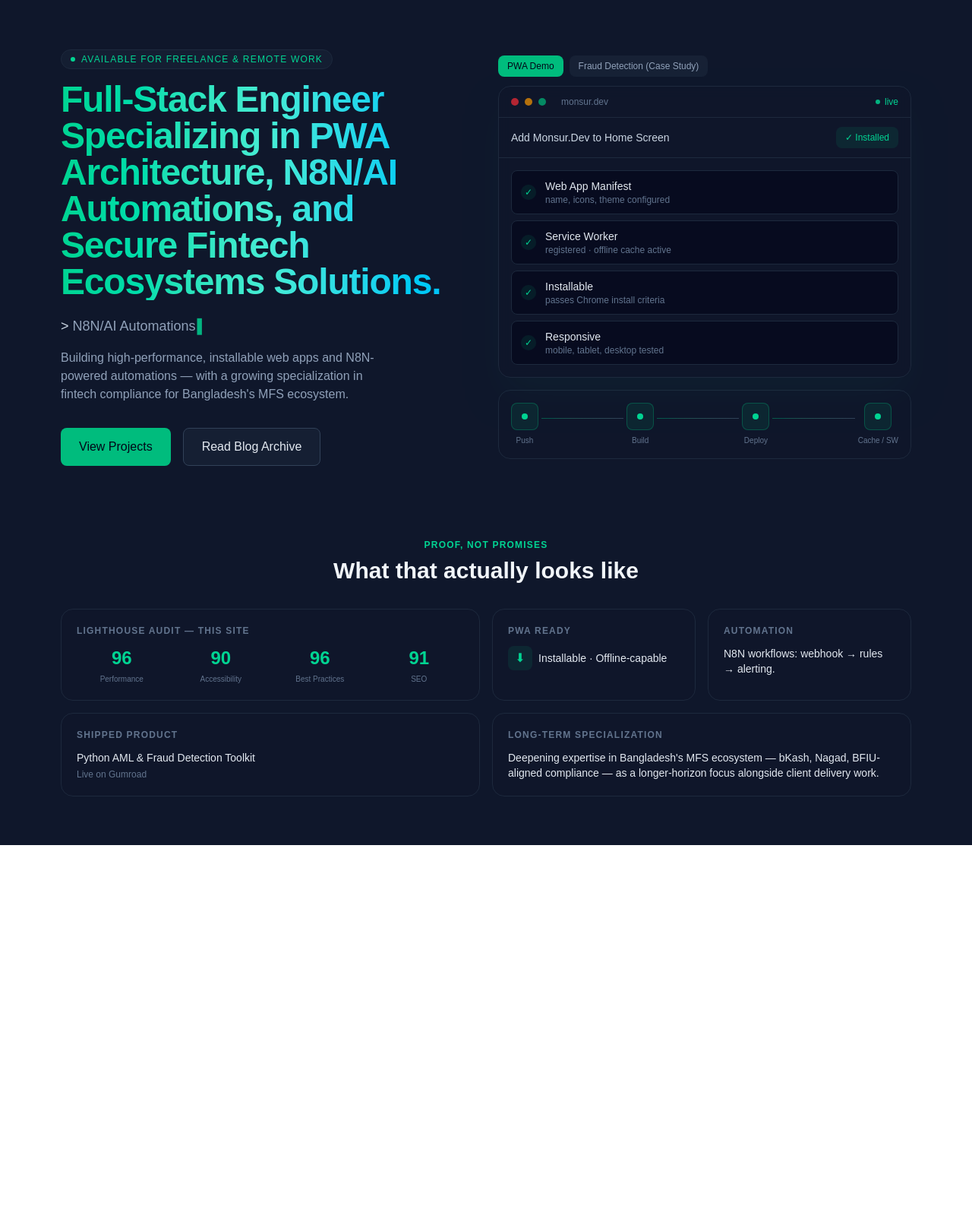
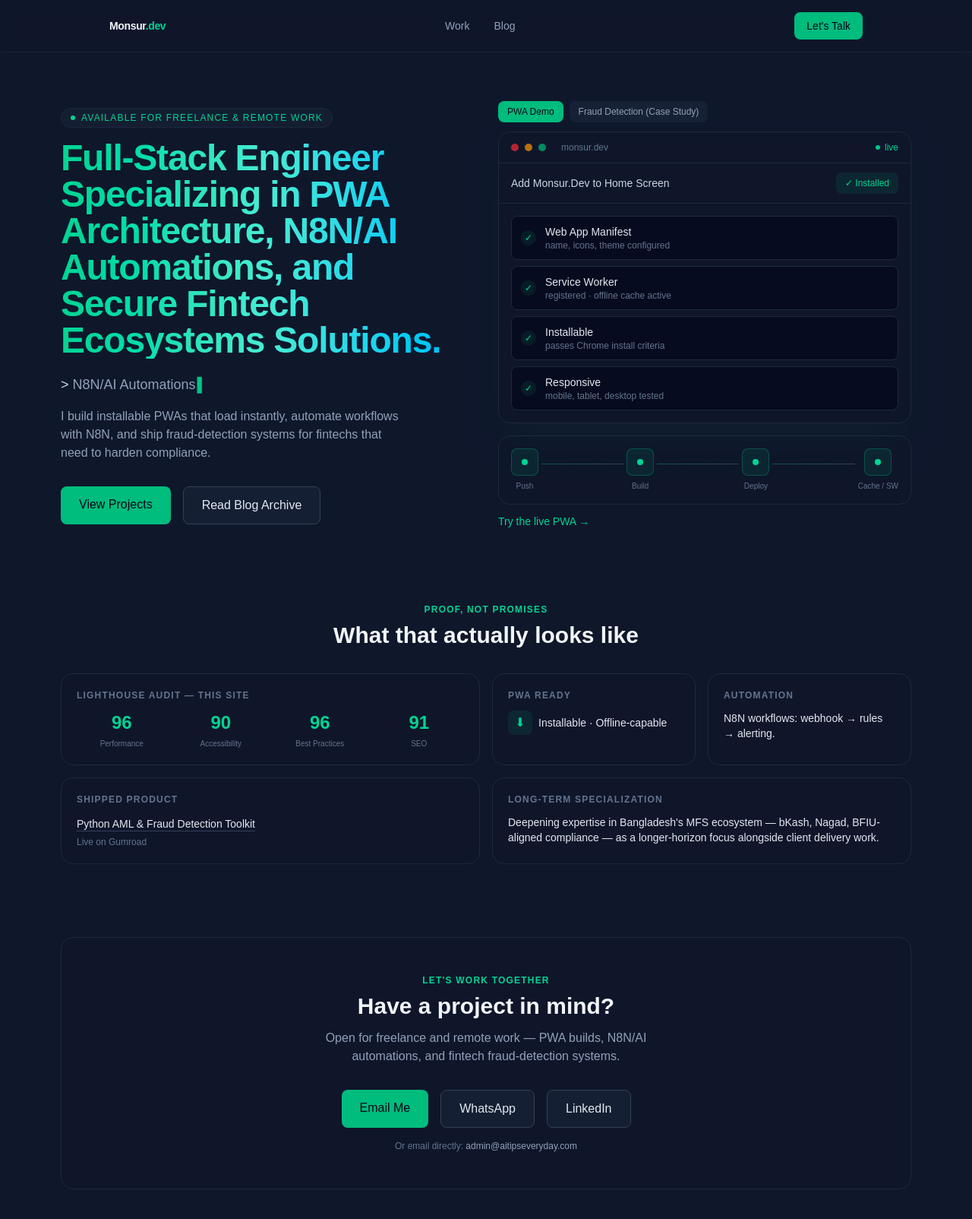
Before and after one commit to monsurhabib01/monsur.dev, a Next.js app: page / in a window 1280 px wide. Shown: the top 1604 px of the page at 76% size. Before the commit the page ends 1112 px from the top, so only its background shows below. Built offline with nearby package versions, Linux system fonts and the light colour scheme.

Commit message:
Add nav header, contact section, fix hero copy and CTA links for Cloudflare deploy

```diff
--- a/next.config.ts
+++ b/next.config.ts
@@ -9,7 +9,10 @@ const withPWA = withPWAInit({
 });
 
 const nextConfig: NextConfig = {
-  /* আপনার অন্য কোনো নেক্সট-জেএস কনফিগারেশন থাকলে এখানে বসবে */
+  // Cloudflare Pages static hosting — no server features (API routes,
+  // server actions, dynamic routes) are used on this site, so a full
+  // static export is the simplest and most reliable deploy target.
+  output: "export",
 };
 
 // PWA প্লাগইন দিয়ে মূল কনফিগারেশনকে র‍্যাপ (Wrap) করে এক্সপোর্ট করা
--- a/src/app/layout.tsx
+++ b/src/app/layout.tsx
@@ -13,11 +13,21 @@ const geistMono = Geist_Mono({
 });
 
 export const metadata: Metadata = {
-  title: "Monsur.Dev",
-  manifest: "/manifest.json",   // ← eii line ta add koro
+  title: "Monsur Habib | PWA & Full-Stack Engineer",
+  description:
+    "Full-stack engineer specializing in PWA architecture, N8N/AI automations, and fintech fraud-detection systems for Bangladesh's MFS ecosystem.",
+  manifest: "/manifest.json",
   icons: {
     icon: "/favicon.ico",
     apple: "/icons/apple-touch-icon.png",
+  },
+  openGraph: {
+    title: "Monsur Habib | PWA & Full-Stack Engineer",
+    description:
+      "Building installable PWAs, N8N automations, and fraud-detection systems. Available for freelance & remote work.",
+    url: "https://monsur.dev",
+    siteName: "Monsur.Dev",
+    type: "website",
   },
 };
 
--- a/src/app/page.tsx
+++ b/src/app/page.tsx
@@ -162,6 +162,9 @@ function FraudDashboardCard() {
   return (
     <div className="w-full rounded-2xl border border-slate-800 bg-slate-900/80 shadow-2xl shadow-emerald-500/5 backdrop-blur">
       <BrowserChrome url="fraud-monitor.live" />
+      <div className="border-b border-slate-800 px-4 py-1.5 text-[10px] uppercase tracking-wider text-slate-600">
+        Simulated data — illustrative case study
+      </div>
 
       {/* stats row */}
       <div className="grid grid-cols-3 gap-px border-b border-slate-800 bg-slate-800/50">
@@ -262,7 +265,35 @@ export default function Home() {
   const [tab, setTab] = useState<"pwa" | "fraud">("pwa");
 
   return (
-    <main className="min-h-screen bg-slate-900 px-6 py-16 text-slate-100 md:px-12 lg:px-20">
+    <main className="min-h-screen bg-slate-900 text-slate-100">
+      <header className="sticky top-0 z-50 border-b border-slate-800/80 bg-slate-900/80 backdrop-blur">
+        <div className="mx-auto flex max-w-6xl items-center justify-between px-6 py-4 md:px-12 lg:px-20">
+          <a href="#" className="text-sm font-bold tracking-tight text-slate-100">
+            Monsur<span className="text-emerald-400">.dev</span>
+          </a>
+          <nav className="hidden items-center gap-8 text-sm text-slate-400 sm:flex">
+            <a href="#proof" className="transition hover:text-slate-200">
+              Work
+            </a>
+            <a
+              href="https://aitipseveryday.com"
+              target="_blank"
+              rel="noopener noreferrer"
+              className="transition hover:text-slate-200"
+            >
+              Blog
+            </a>
+          </nav>
+          <a
+            href="#contact"
+            className="rounded-lg bg-emerald-500 px-4 py-2 text-sm font-medium text-slate-950 transition hover:bg-emerald-400"
+          >
+            Let&apos;s Talk
+          </a>
+        </div>
+      </header>
+
+      <div className="px-6 py-16 md:px-12 lg:px-20">
       {/* HERO */}
       <section className="mx-auto grid max-w-6xl items-center gap-12 lg:grid-cols-2 lg:gap-8">
         {/* left: copy */}
@@ -284,18 +315,28 @@ export default function Home() {
           </p>
 
           <p className="mt-4 max-w-md text-slate-400">
-            Building high-performance, installable web apps and N8N-powered
-            automations — with a growing specialization in fintech
-            compliance for Bangladesh&apos;s MFS ecosystem.
+            I build installable PWAs that load instantly, automate workflows
+            with N8N, and ship fraud-detection systems for fintechs that need
+            to harden compliance.
           </p>
 
           <div className="mt-8 flex flex-wrap gap-4">
-            <button className="rounded-lg bg-emerald-500 px-6 py-3 font-medium text-slate-950 transition hover:bg-emerald-400">
+            <a
+              href="https://github.com/monsurhabib01"
+              target="_blank"
+              rel="noopener noreferrer"
+              className="rounded-lg bg-emerald-500 px-6 py-3 font-medium text-slate-950 transition hover:bg-emerald-400"
+            >
               View Projects
-            </button>
-            <button className="rounded-lg border border-slate-700 bg-slate-800/50 px-6 py-3 font-medium text-slate-200 transition hover:bg-slate-800">
+            </a>
+            <a
+              href="https://aitipseveryday.com"
+              target="_blank"
+              rel="noopener noreferrer"
+              className="rounded-lg border border-slate-700 bg-slate-800/50 px-6 py-3 font-medium text-slate-200 transition hover:bg-slate-800"
+            >
               Read Blog Archive
-            </button>
+            </a>
           </div>
         </div>
 
@@ -326,11 +367,21 @@ export default function Home() {
 
           {tab === "pwa" ? <PWAInstallCard /> : <FraudDashboardCard />}
           <WorkflowStrip variant={tab} />
+          {tab === "pwa" && (
+            <a
+              href="https://brta-busfare.pages.dev/"
+              target="_blank"
+              rel="noopener noreferrer"
+              className="mt-3 inline-flex items-center gap-1.5 text-sm font-medium text-emerald-400 transition hover:text-emerald-300"
+            >
+              Try the live PWA →
+            </a>
+          )}
         </div>
       </section>
 
       {/* PROOF / BENTO GRID */}
-      <section className="mx-auto mt-24 max-w-6xl">
+      <section id="proof" className="mx-auto mt-24 max-w-6xl scroll-mt-20">
         <div className="mb-8 text-center">
           <div className="text-xs font-semibold uppercase tracking-widest text-emerald-400">
             Proof, not promises
@@ -374,9 +425,14 @@ export default function Home() {
 
           {/* Gumroad product */}
           <ProofCard title="Shipped Product" className="md:col-span-2">
-            <div className="text-sm text-slate-200">
+            <a
+              href="https://monsurhabib01.gumroad.com/l/pythonamltoolkit"
+              target="_blank"
+              rel="noopener noreferrer"
+              className="text-sm text-slate-200 underline decoration-slate-700 underline-offset-4 transition hover:text-emerald-400 hover:decoration-emerald-400"
+            >
               Python AML &amp; Fraud Detection Toolkit
-            </div>
+            </a>
             <div className="mt-1 text-xs text-slate-500">Live on Gumroad</div>
           </ProofCard>
 
@@ -390,6 +446,53 @@ export default function Home() {
           </ProofCard>
         </div>
       </section>
+
+      {/* CONTACT / HIRE */}
+      <section id="contact" className="mx-auto mt-24 max-w-6xl scroll-mt-20">
+        <div className="rounded-2xl border border-slate-800 bg-slate-900/60 p-8 text-center sm:p-12">
+          <div className="text-xs font-semibold uppercase tracking-widest text-emerald-400">
+            Let&apos;s work together
+          </div>
+          <h2 className="mt-2 text-2xl font-bold text-slate-100 sm:text-3xl">
+            Have a project in mind?
+          </h2>
+          <p className="mx-auto mt-3 max-w-md text-slate-400">
+            Open for freelance and remote work — PWA builds, N8N/AI
+            automations, and fintech fraud-detection systems.
+          </p>
+          <div className="mt-8 flex flex-wrap justify-center gap-4">
+            <a
+              href="https://mail.google.com/mail/?view=cm&fs=1&to=monsurhabib01@gmail.com"
+              target="_blank"
+              rel="noopener noreferrer"
+              className="rounded-lg bg-emerald-500 px-6 py-3 font-medium text-slate-950 transition hover:bg-emerald-400"
+            >
+              Email Me
+            </a>
+            <a
+              href="https://wa.me/8801675115659"
+              target="_blank"
+              rel="noopener noreferrer"
+              className="rounded-lg border border-slate-700 bg-slate-800/50 px-6 py-3 font-medium text-slate-200 transition hover:bg-slate-800"
+            >
+              WhatsApp
+            </a>
+            <a
+              href="https://www.linkedin.com/in/monsur-habib/"
+              target="_blank"
+              rel="noopener noreferrer"
+              className="rounded-lg border border-slate-700 bg-slate-800/50 px-6 py-3 font-medium text-slate-200 transition hover:bg-slate-800"
+            >
+              LinkedIn
+            </a>
+          </div>
+          <p className="mt-4 text-xs text-slate-500">
+            Or email directly:{" "}
+            <span className="text-slate-400">admin@aitipseveryday.com</span>
+          </p>
+        </div>
+      </section>
+      </div>
     </main>
   );
 }
```
Also changed, not shown: public/sw.js.
